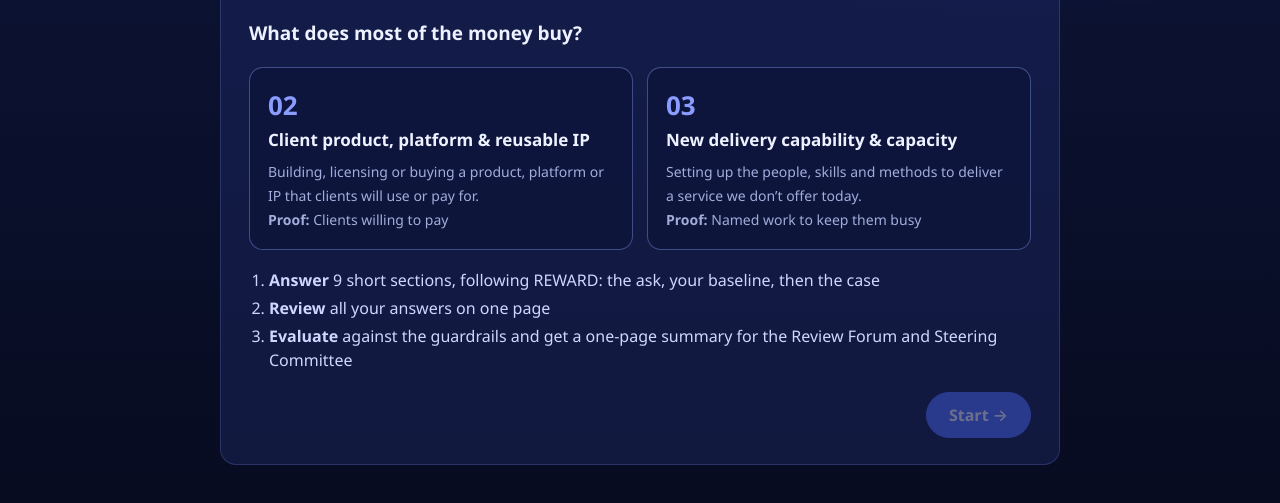
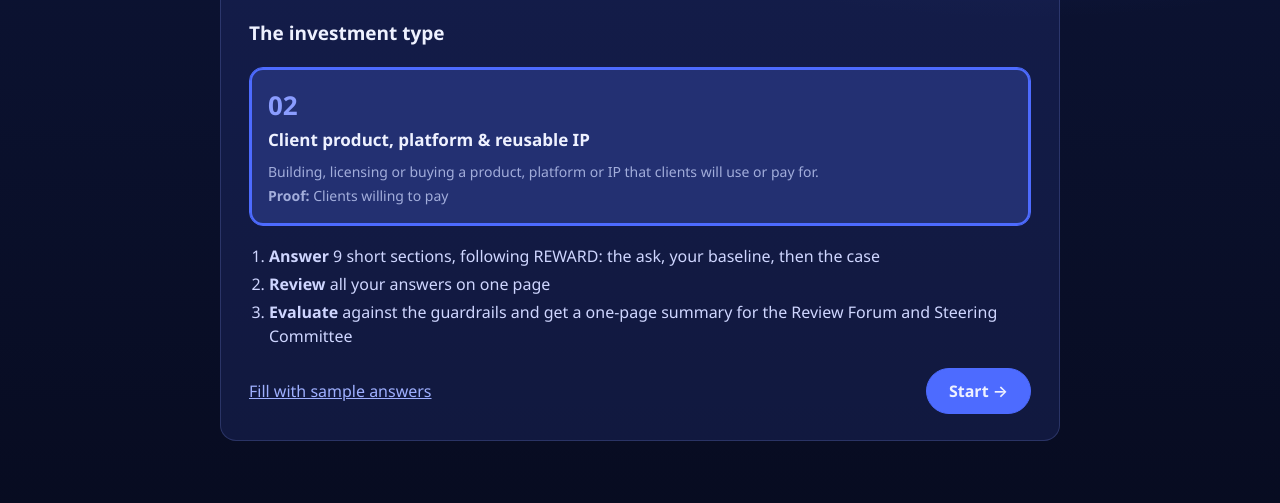
Before and after one commit to vigneshbsubramoniam/everything-pdf-pro, a plain HTML site: page investment-governance-simulation/BU_Owner_Simulation.html in a window 1280 px wide. Shown: the part 237-740 px from the top of the page. Drawn offline with Linux system fonts and the light colour scheme.

Commit message:
Simulation: show archetype 02 only for now
Co-Authored-By: Claude Opus 5.5 <noreply@anthropic.com>
Claude-Session: https://claude.ai/code/session_018KYLbQAsiNeAL8SuC4Gen6

```diff
--- a/investment-governance-simulation/BU_Owner_Simulation.html
+++ b/investment-governance-simulation/BU_Owner_Simulation.html
@@ -488,11 +488,12 @@
 
   // =================== State ===================
   var KEY = "igsim.v2";
-  var state = { screen: "start", arch: null, step: 0, answers: {} };
+  var ACTIVE_ARCHES = ["02"]; // archetype 03 is defined below but hidden for now
+  var state = { screen: "start", arch: "02", step: 0, answers: {} };
   var audio = {};     // question id -> object URL (this session only)
   var files = {};     // section id -> [{name, size, type, url, file}] (this session only)
   var result = null;
-  try { var saved = JSON.parse(localStorage.getItem(KEY) || "null"); if (saved && saved.answers) { state.arch = saved.arch; state.answers = saved.answers; } } catch (e) {}
+  try { var saved = JSON.parse(localStorage.getItem(KEY) || "null"); if (saved && saved.answers && ACTIVE_ARCHES.indexOf(saved.arch) > -1) { state.arch = saved.arch; state.answers = saved.answers; } } catch (e) {}
   function save() { try { localStorage.setItem(KEY, JSON.stringify({ arch: state.arch, answers: state.answers })); } catch (e) {} }
 
   function sections() { return state.arch ? [ASK, BASE, REAL].concat(ARCH[state.arch].sections, [RET]) : []; }
@@ -632,9 +633,9 @@
       '<div class="eyebrow">You are the BU owner</div>' +
       '<h1>Ask for an investment</h1>' +
       '<p class="lead">Answer short questions, one section at a time. Type, or tap the microphone and speak. You can attach files such as your business case.</p>' +
-      '<h2 style="margin-top:22px">What does most of the money buy?</h2>' +
-      '<div class="types">' +
-      ["02", "03"].map(function (k) {
+      '<h2 style="margin-top:22px">' + (ACTIVE_ARCHES.length > 1 ? "What does most of the money buy?" : "The investment type") + '</h2>' +
+      '<div class="types"' + (ACTIVE_ARCHES.length > 1 ? "" : ' style="grid-template-columns:1fr"') + '>' +
+      ACTIVE_ARCHES.map(function (k) {
         return '<button class="type' + (state.arch === k ? " sel" : "") + '" data-arch="' + k + '"><div class="n">' + k + '</div><b>' + ARCH[k].name + '</b><span>' + ARCH[k].blurb + '</span><br><span><b style="display:inline;font-size:14px">Proof:</b> ' + ARCH[k].proof + '</span></button>';
       }).join("") +
       '</div>' +
@@ -915,7 +916,7 @@
       case "evaluate": evaluate(); break;
       case "edit": state.screen = "review"; render(); break;
       case "print": window.print(); break;
-      case "restart": state = { screen: "start", arch: null, step: 0, answers: {} }; audio = {}; files = {}; result = null; save(); render(); break;
+      case "restart": state = { screen: "start", arch: ACTIVE_ARCHES[0], step: 0, answers: {} }; audio = {}; files = {}; result = null; save(); render(); break;
     }
   });
 
```
